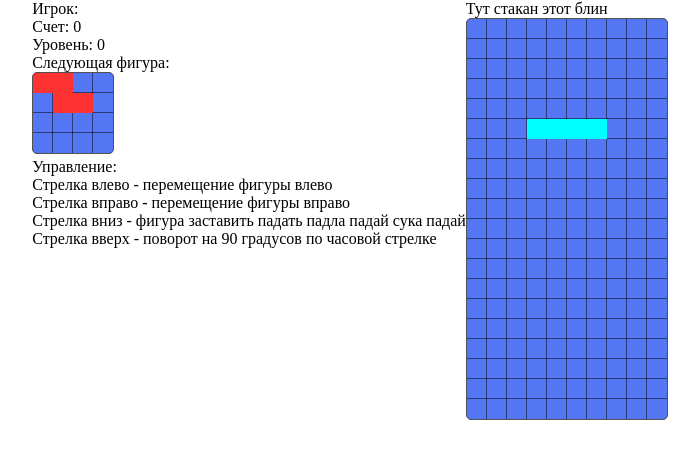
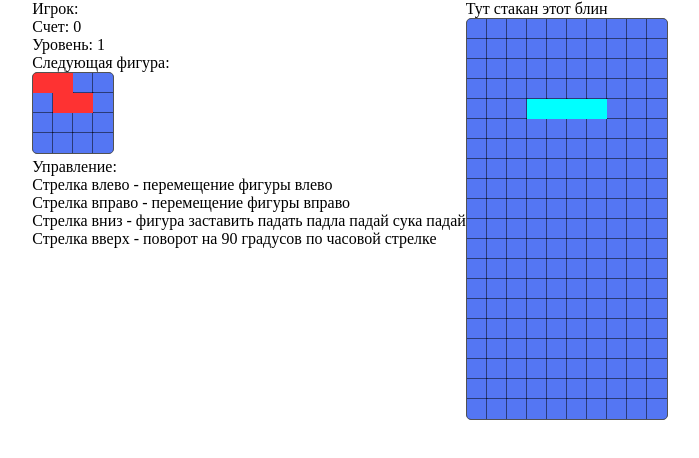
Before and after one commit to AlexanderKamynin/tetris, a plain HTML site: page play.html in a window 1280 px wide. Shown: the whole page, without its empty margins (290-989 px from the left). Drawn offline with Linux system fonts and the light colour scheme.

Commit message:
minor improvements

```diff
--- a/play.html
+++ b/play.html
@@ -11,7 +11,7 @@
       <div id="information">
           <p>Игрок: <span id="player_name"></span></p>
           <p>Счет: <span id="score">0</span></p>
-          <p>Уровень: <span id="level">0</span></p>
+          <p>Уровень: <span id="level">1</span></p>
 
           <p>Следующая фигура:</p>
           <canvas id="figure_preview"></canvas>
--- a/src/const.js
+++ b/src/const.js
@@ -3,8 +3,9 @@ export const WIDTH = 10;
 export const HEIGHT = 20;
 export const CELL_SIZE = 20; // размер клетки в px
 
-export const FPS = 60;
-export const RECORDS_HTML = './record.html'
+export const FPS = 600000;
+export const RECORDS_HTML = './record.html';
+export const RECORDS_SIZE = 10;
 
 export const colors = {
     'I': '#00ffff',
--- a/src/main.js
+++ b/src/main.js
@@ -12,7 +12,8 @@ class Engine {
         this.level = 1;
         this.level_elem = document.getElementById("level")
 
-        this.frame_number = 0;
+        //this.frame_number = 0;
+        this.last_time_drop = performance.now();
         this.game_over = false;
 
         this.playground_map = new Field();
@@ -177,7 +178,7 @@ class Engine {
 
     keyboard_handle() {
         document.addEventListener('keydown', (event) => {
-            console.log("push the key");
+            //console.log("push the key");
             if (this.game_over)
             {
                 return;
@@ -226,22 +227,26 @@ class Engine {
             if (this.current_tetromino)
             {
 
-                let speed = FPS - 5 * this.level;
+                let speed = FPS / (500 + this.level * 10);
                 // for high level
-                if (speed < 10){
-                    speed = 10
+                if (speed < 250){
+                    speed = 250;
                 }
+                const delta_time = performance.now() - this.last_time_drop;
 
-                if (++(this.frame_number) > speed)
+                if (delta_time > speed)
                 {
+                    //console.log(speed);
                     this.current_tetromino.row++;
-                    this.frame_number = 0;
+
 
                     if (!this.check_move(this.current_tetromino.matrix, this.current_tetromino.row, this.current_tetromino.column))
                     {
                         this.current_tetromino.row--;
                         this.place_tetromino();
                     }
+
+                    this.last_time_drop = performance.now();
                 }
 
             const color = colors[this.current_tetromino.name];
--- a/src/render.js
+++ b/src/render.js
@@ -1,7 +1,7 @@
 import { WIDTH, HEIGHT, CELL_SIZE } from "./const.js";
 
 
-class Point {
+class Cell {
     constructor(x, y, fill=0, color="#5476f3"){
         this.x = x;
         this.y = y;
@@ -123,7 +123,7 @@ export class Field {
         for (var row = -2; row < this.height; row++){
             map[row] = []
             for (var column = 0; column < this.width; column++){
-                map[row][column] = new Point(column,row);
+                map[row][column] = new Cell(column,row);
             }
         }
         this.map = map;
--- a/src/storage.js
+++ b/src/storage.js
@@ -1,3 +1,6 @@
+import {RECORDS_SIZE} from "./const.js"
+
+
 export class GameStorage
 {
     constructor()
@@ -29,6 +32,10 @@ export class GameStorage
             }
         );
 
+        while (records_table.length > RECORDS_SIZE){
+            records_table.pop();
+        }
+
         this.storage.setItem("records_table", JSON.stringify(records_table));
     }
 
```
Also changed, not shown: 1 other file.
